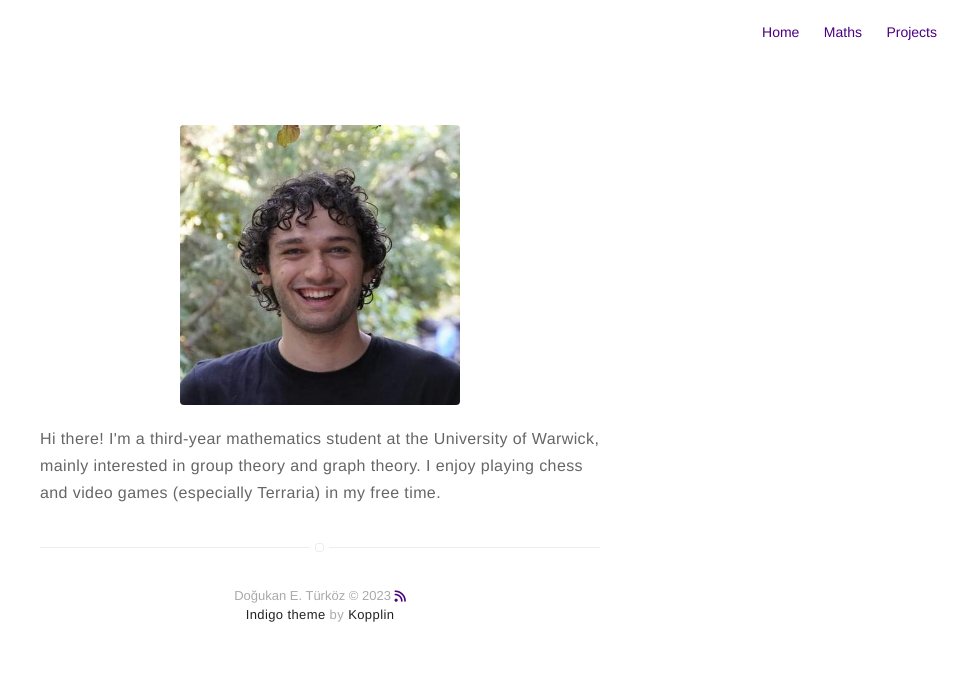
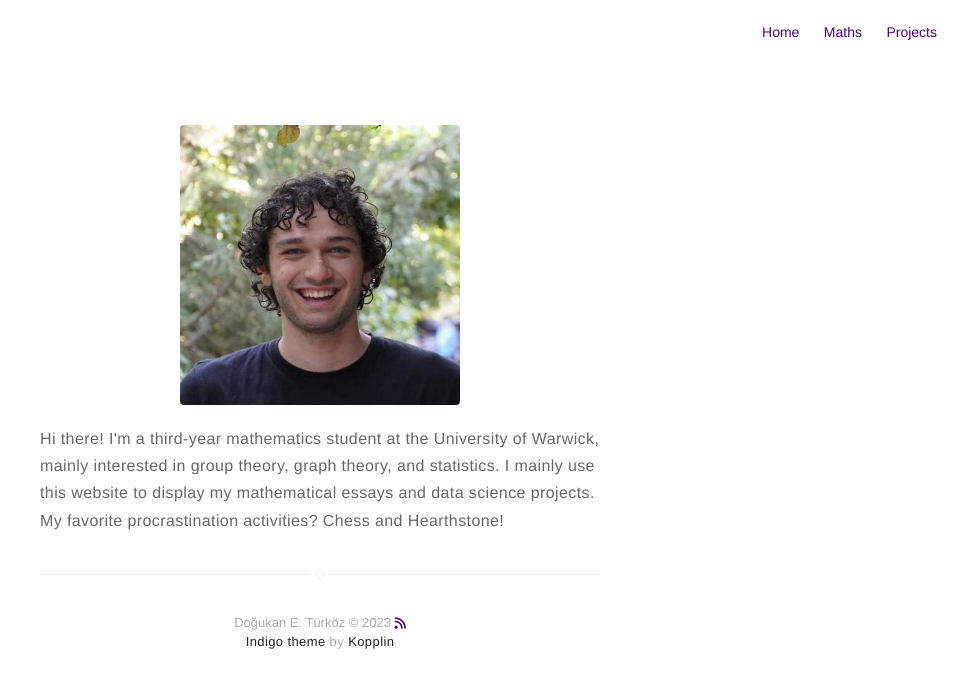
Before and after one commit to dodoturkoz/dodoturkoz.github.io, a Jekyll site: the page built from about.md, in a window 1280 px wide. Shown: the top 688 px of the page, without its empty margins (320-1280 px from the left). Built offline with Jekyll 4.4.1, drawn with Linux system fonts in a browser that asks for light colours; nearby versions of some CDN libraries.

Commit message:
about_me_universal

```diff
--- a/about.md
+++ b/about.md
@@ -4,4 +4,4 @@ layout: page
 ---
 ![Profile Image]({% if site.external-image %}../{{ site.picture }}{% else %}{{ site.url }}/{{ site.picture }}{% endif %})
 
-<p> Hi there! I'm a third-year mathematics student at the University of Warwick, mainly interested in group theory and graph theory. I enjoy playing chess and video games (especially Terraria) in my free time.  </p>
+<p> Hi there! I'm a third-year mathematics student at the University of Warwick, mainly interested in group theory, graph theory, and statistics. I mainly use this website to display my mathematical essays and data science projects. My favorite procrastination activities? Chess and Hearthstone!  </p>
```
